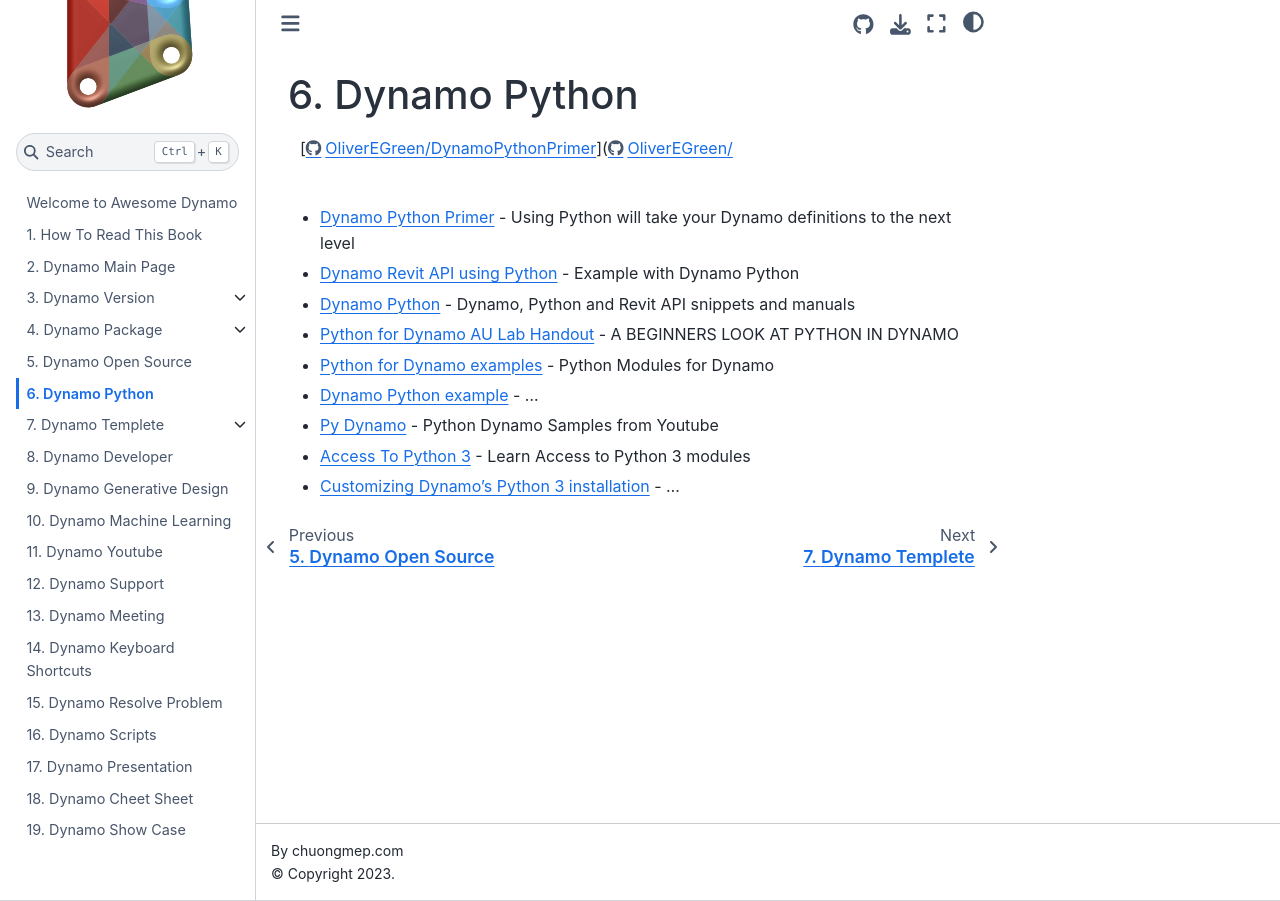
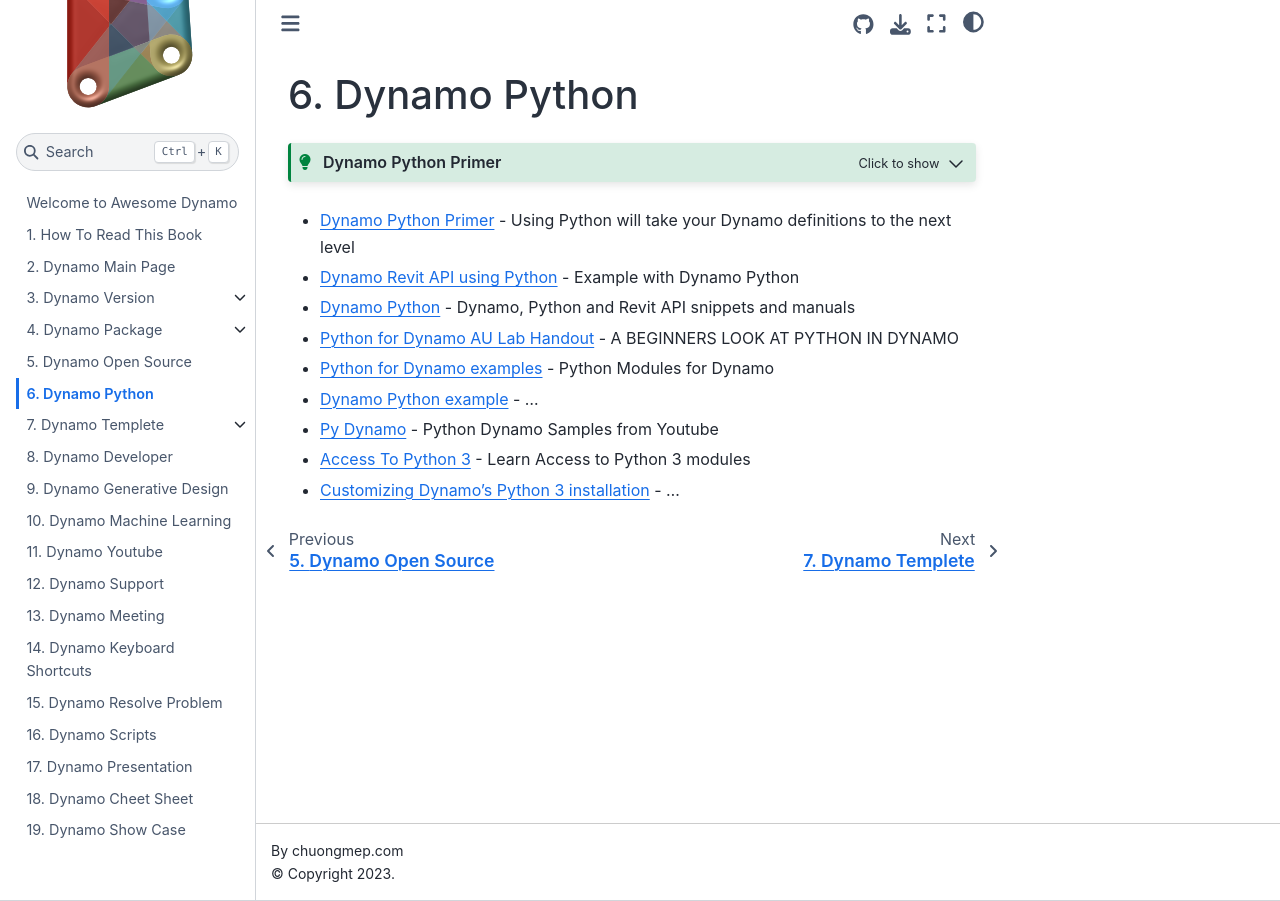
Before and after one commit to chuongmep/Awesome-Dynamo, a Jupyter Book: the page built from DynamoPython/dynpython.md, in a window 1280 px wide. Built offline with Jupyter Book 1.0.4 settings and Sphinx 7.4.7 and the Sphinx Book theme 1.1.4, drawn with Linux system fonts in a browser that asks for light colours; some of the changed lines change nothing that is shown.

Commit message:
fix grid format

````diff
--- a/DynamoPython/dynpython.md
+++ b/DynamoPython/dynpython.md
@@ -1,11 +1,9 @@
 # Dynamo Python
 
-::::{grid}
-:gutter: 1
-:::{grid-item-card} Dynamo Python Primer
-[https://github.com/OliverEGreen/DynamoPythonPrimer](https://github.com/OliverEGreen/
-:::
-::::
+```{admonition} Dynamo Python Primer
+:class: tip, dropdown
+https://github.com/OliverEGreen/DynamoPythonPrimer
+```
 
 - [Dynamo Python Primer](https://dynamopythonprimer.gitbook.io/dynamo-python-primer/) - Using Python will take your Dynamo definitions to the next level
 - [Dynamo Revit API using Python](https://giobel.github.io/Dynamo-Python/) - Example with Dynamo Python
````
